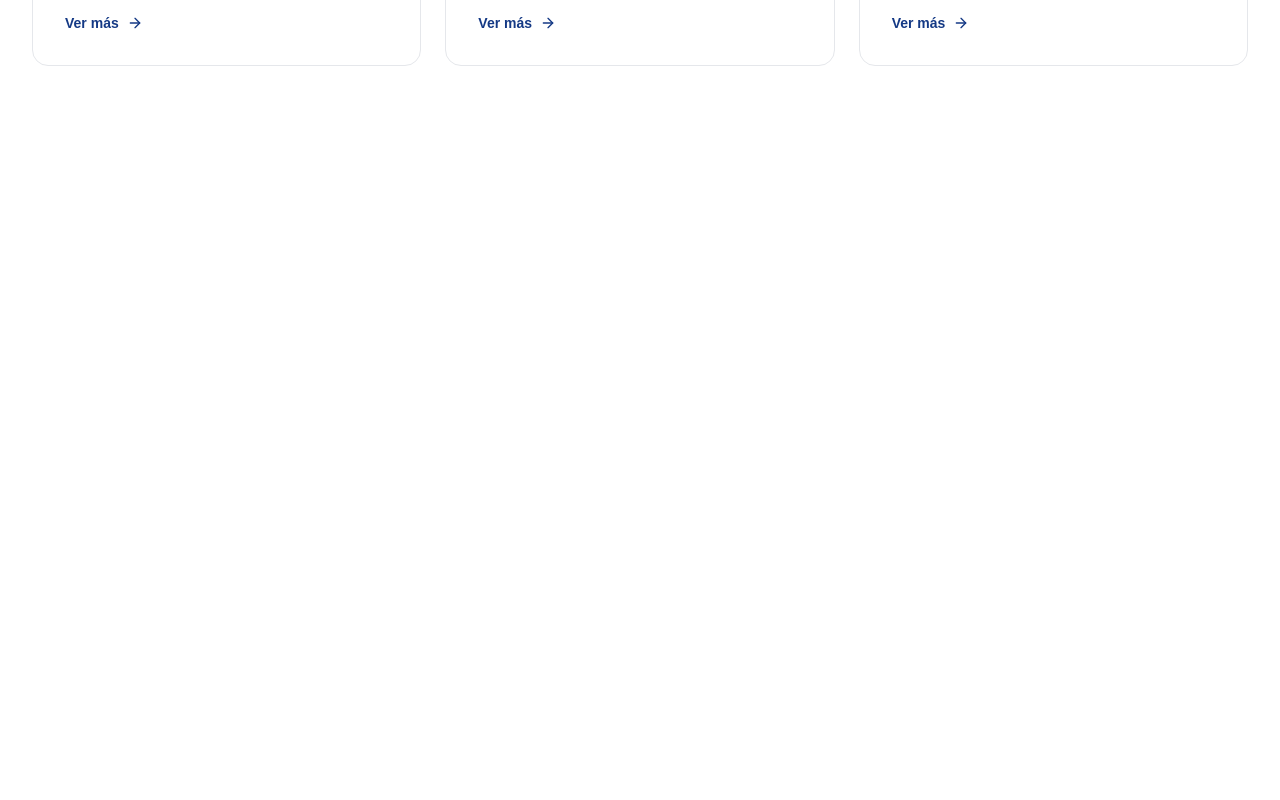
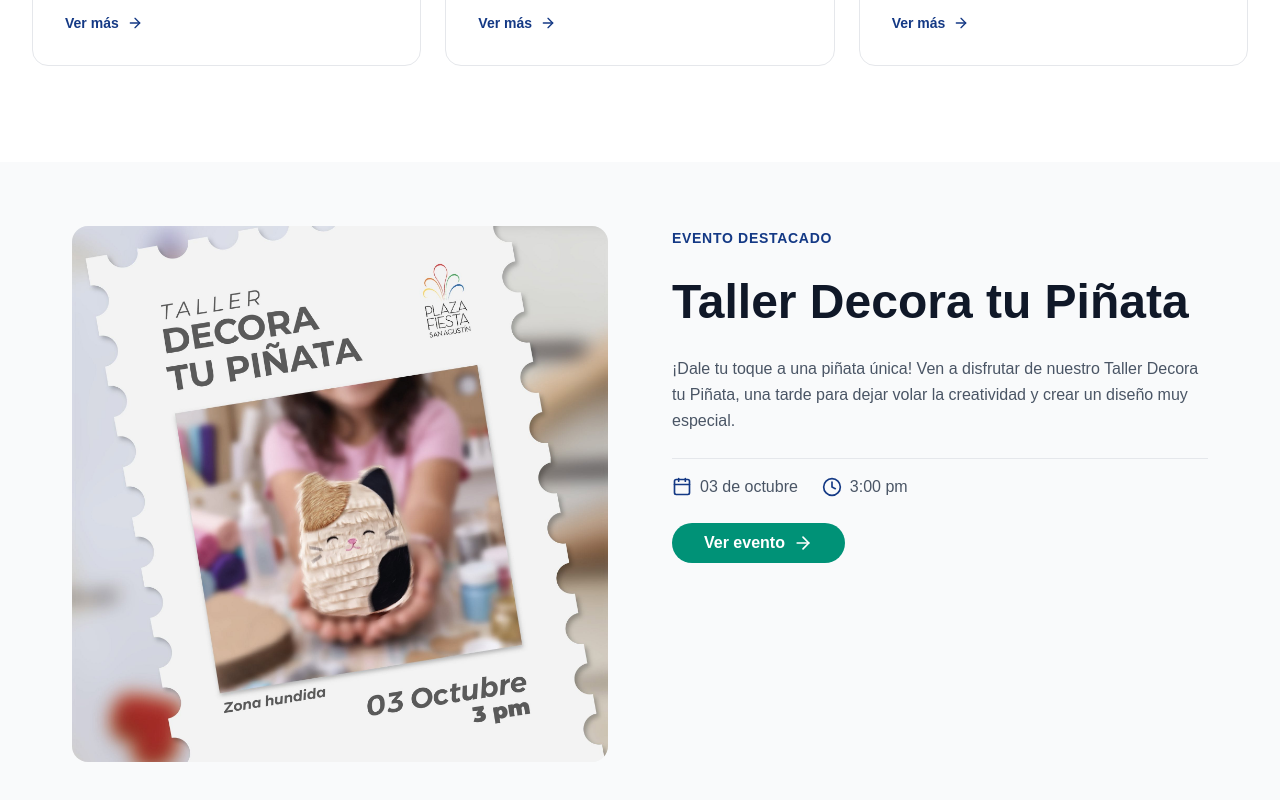
Before and after one commit to everviera12/plaza-fsa, a Next.js app: page / in a window 1280 px wide. Shown: the part 1324-2124 px from the top of the page. Before the commit the page ends 1486 px from the top, so only its background shows below. Built offline with nearby package versions, Linux system fonts and the light colour scheme; a web font is replaced by a local one.

Commit message:
add FeaturedEvent component to showcase highlighted events on the homepage

```diff
--- a/app/page.tsx
+++ b/app/page.tsx
@@ -1,4 +1,5 @@
 import CategoriesCards from "@/components/categories-cards";
+import FeaturedEvent from "@/components/featured-event";
 import HeroHeader from "@/components/hero-header";
 import TextSlider from "@/components/text-slider";
 
@@ -8,6 +9,7 @@ export default function Home() {
       <HeroHeader />
       <TextSlider />
       <CategoriesCards />
+      <FeaturedEvent />
     </div>
   );
 }
--- /dev/null
+++ b/components/featured-event.tsx
@@ -0,0 +1,58 @@
+"use client";
+
+import Image from "next/image";
+import Link from "next/link";
+import { ArrowRight, Calendar, Clock, MapPin } from "lucide-react";
+
+export default function FeaturedEvent() {
+  return (
+    <section className="py-16 px-10 bg-gray-50">
+      <div className="mx-auto max-w-7xl px-4 sm:px-6 lg:px-8">
+        <div className="grid lg:grid-cols-2 gap-12 lg:gap-16 items-start">
+          <div className="relative lg:aspect-auto rounded-2xl overflow-hidden bg-gray-100">
+            <Image
+              src="/assets/events/decora-pinata.png"
+              alt="Taller Decora tu Piñata"
+              width={800}
+              height={600}
+              className="object-cover"
+            />
+          </div>
+
+          <div className="space-y-6">
+            <span className="inline-block text-sm font-semibold text-blue uppercase tracking-wider">Evento destacado</span>
+
+            <h2 className="text-3xl sm:text-4xl lg:text-5xl font-bold text-gray-900 leading-tight">
+              Taller Decora tu Piñata
+            </h2>
+
+            <div className="space-y-4 text-gray-600 leading-relaxed">
+              <p>
+                ¡Dale tu toque a una piñata única! Ven a disfrutar de nuestro Taller Decora tu
+                Piñata, una tarde para dejar volar la creatividad y crear un diseño muy especial.
+              </p>
+            </div>
+
+            <div className="flex flex-wrap items-center gap-4 sm:gap-6 pt-4 border-t border-gray-200">
+              <div className="flex items-center gap-2 text-gray-600">
+                <Calendar className="h-5 w-5 text-blue flex-shrink-0" aria-hidden="true" />
+                <span className="font-medium">03 de octubre</span>
+              </div>
+              <div className="flex items-center gap-2 text-gray-600">
+                <Clock className="h-5 w-5 text-blue flex-shrink-0" aria-hidden="true" />
+                <span className="font-medium">3:00 pm</span>
+              </div>
+            </div>
+
+            <Link href="/eventos"
+              className="inline-flex items-center gap-2 rounded-full bg-teal px-8 py-2 text-base font-semibold text-white"
+            >
+              Ver evento
+              <ArrowRight className="h-5 w-5" />
+            </Link>
+          </div>
+        </div>
+      </div>
+    </section>
+  );
+}
```
